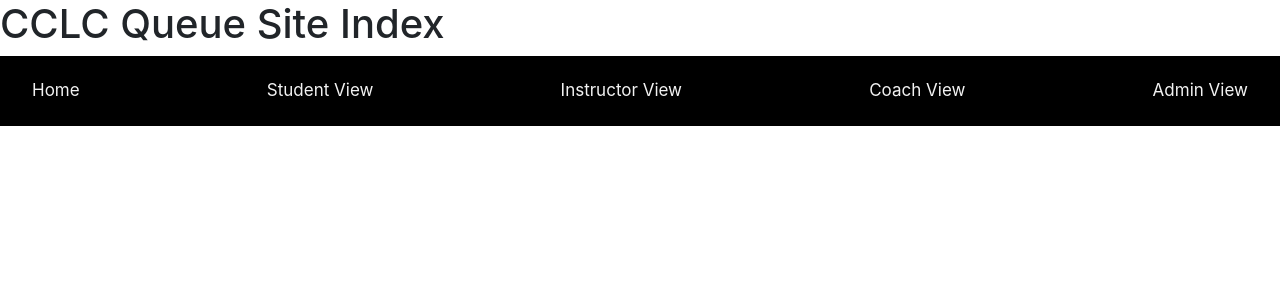
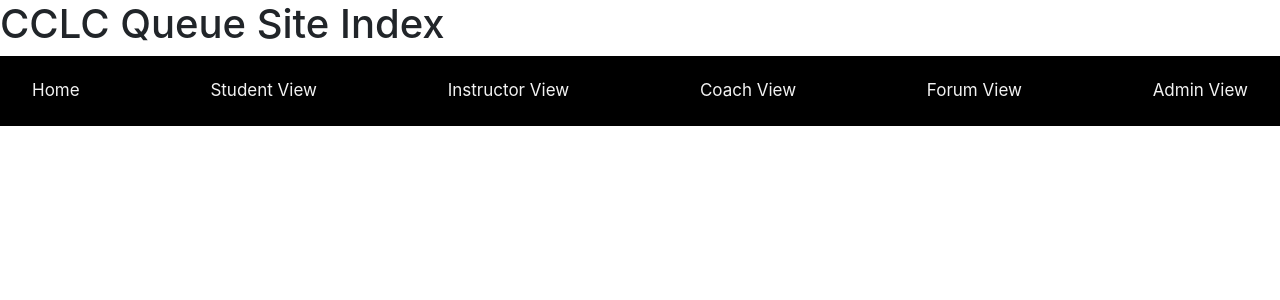
Before and after one commit to MTUHIDE/CCLC-Queue-Django, a Django app: page / in a window 1280 px wide. Shown: the top 300 px of the page. Run offline with Django 4.2, Linux system fonts and the light colour scheme; some libraries are stand-ins or nearby versions.

Commit message:
Finishing Touches

```diff
--- a/question_queue/templates/question_queue/index.html
+++ b/question_queue/templates/question_queue/index.html
@@ -28,6 +28,7 @@
             <a href="http://127.0.0.1:8000/student/">Student View</a>
             <a href="http://127.0.0.1:8000/instructor/">Instructor View</a>
             <a href="http://127.0.0.1:8000/coach/">Coach View</a>
+            <a href="http://127.0.0.1:8000/forum/">Forum View</a>
             <a href="http://127.0.0.1:8000/admin/">Admin View</a>
         </div>
     </body>
--- a/question_queue/views.py
+++ b/question_queue/views.py
@@ -118,7 +118,7 @@ def forumQuestion(request, question_id=None):
         }
         return render(request, "question_queue/forum/question_detailed.html", context)
     elif request.method == "POST":
-        return render(request, "question_queue/forum/forum.html", context)
+        return render(request, "question_queue/forum/question_detailed.html", context)
 
 
 def filterHelper(questionQueue, mode):
```
